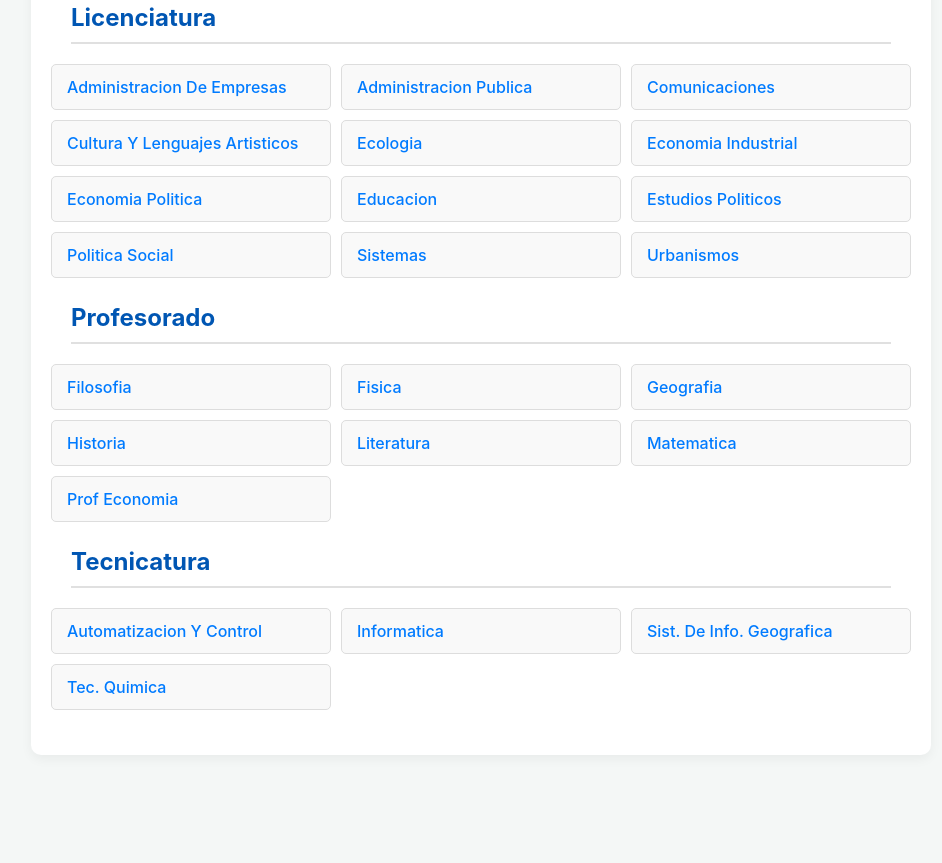
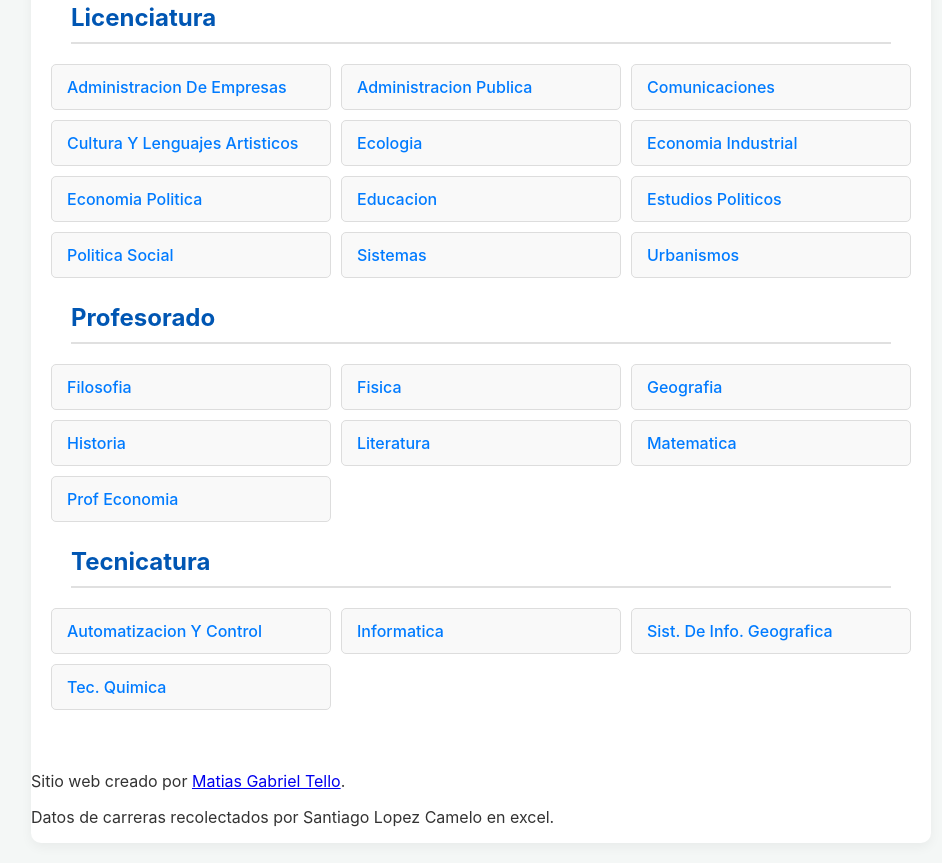
Before and after one commit to Mentitos/materiasungsporcentaje, a plain HTML site: page index.html in a window 1280 px wide. Shown: the part 282-1145 px from the top of the page, without its empty margins (159-1101 px from the left). Before the commit the page ends 1057 px from the top, so only its background shows below. Drawn offline with Linux system fonts and the light colour scheme.

Commit message:
creditos

```diff
--- a/index.html
+++ b/index.html
@@ -241,6 +241,11 @@
             <h3>Materias</h3>
             <ul id="lista-materias">
                 </ul>
+        </div>
+
+        <div class="footer-creditos">
+            <p>Sitio web creado por <a href="https://github.com/Mentitos" target="_blank" rel="noopener noreferrer">Matias Gabriel Tello</a>.</p>
+            <p>Datos de carreras recolectados por Santiago Lopez Camelo en excel.</p>
         </div>
     </div>
 
```
